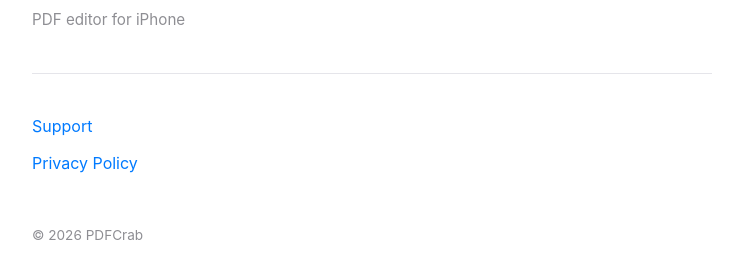
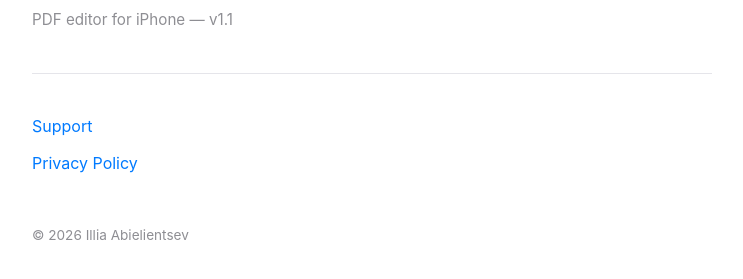
Before and after one commit to SatoDeNoor/pdfcrab, a plain HTML site: page index.html in a window 1280 px wide. Shown: the part 95-374 px from the top of the page, without its empty margins (268-1011 px from the left). Drawn offline with Linux system fonts and the light colour scheme.

Commit message:
Update index.html

```diff
--- a/index.html
+++ b/index.html
@@ -18,7 +18,7 @@
 <body>
 
   <h1>PDFCrab</h1>
-  <p class="subtitle">PDF editor for iPhone</p>
+  <p class="subtitle">PDF editor for iPhone — v1.1</p>
 
   <hr>
 
@@ -27,7 +27,7 @@
     <a href="privacy-policy.html">Privacy Policy</a>
   </nav>
 
-  <footer>© 2026 PDFCrab</footer>
+  <footer>© 2026 Illia Abielientsev</footer>
 
 </body>
 </html>
```
